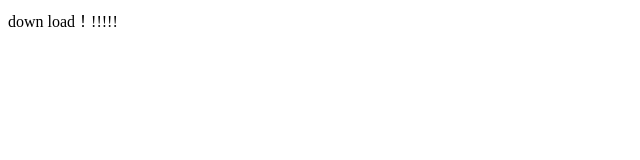
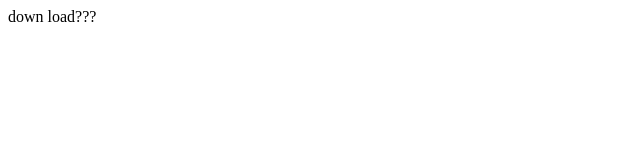
Before and after one commit to wanghong0430/down, a plain HTML site: page index.html in a window 1280 px wide. Shown: the full height of the page, 0-640 px from the left. Drawn offline with Linux system fonts and the light colour scheme.

Commit message:
modified index

```diff
--- a/index.html
+++ b/index.html
@@ -8,6 +8,6 @@
 <title>无标题文档</title>
 </head>
 <body>
-	down load！!!!!!
+	down load???
 </body>
 </html>
```
